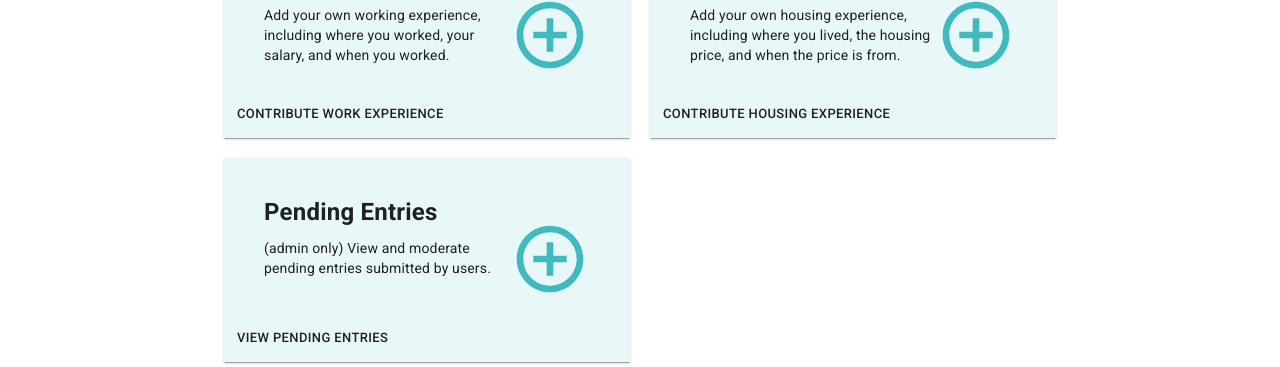
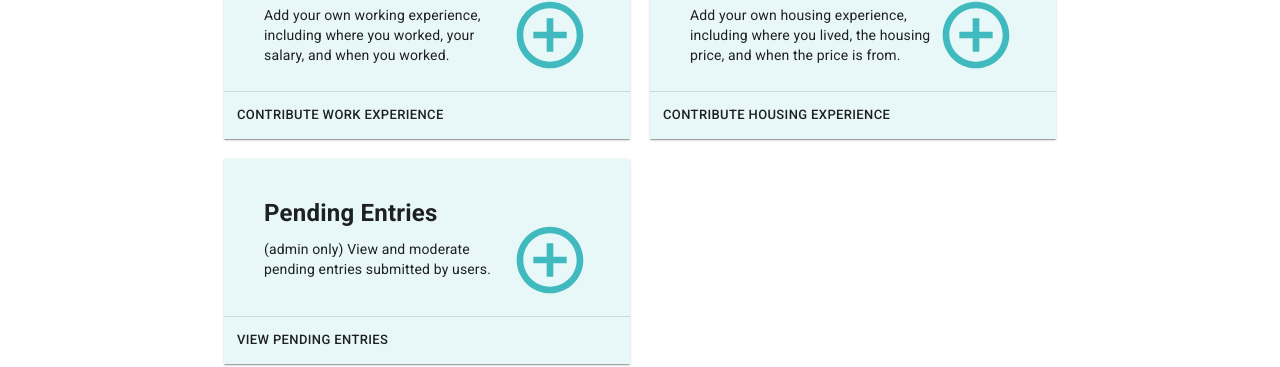
Before and after one commit to dxc2007/cs316project, a React (Create React App) app in the folder frontend/: page /profile in a window 1280 px wide. Shown: the part 390-757 px from the top of the page. Built offline with nearby package versions, Linux system fonts and the light colour scheme.

Commit message:
Added dividers

```diff
--- a/frontend/src/components/profile/options.profile.js
+++ b/frontend/src/components/profile/options.profile.js
@@ -8,6 +8,7 @@ import Container from '@material-ui/core/Container';
 import Button from '@material-ui/core/Button';
 import Typography from '@material-ui/core/Typography';
 import ControlPointOutlinedIcon from '@material-ui/icons/ControlPointOutlined';
+import Divider from '@material-ui/core/Divider';
 
 const useStyles = makeStyles({
     box: {
@@ -57,6 +58,7 @@ export default function Options() {
                             <ControlPointOutlinedIcon className={classes.circle} style={{ fontSize: 80 }} />
                         </Container>
                         </CardContent>
+                        <Divider />
                         <CardActions>
                             <Button size="small">Contribute Work Experience</Button>
                         </CardActions>
@@ -78,6 +80,7 @@ export default function Options() {
                             <ControlPointOutlinedIcon className={classes.circle} style={{ fontSize: 80 }} />
                         </Container>
                         </CardContent>
+                        <Divider />
                         <CardActions>
                             <Button size="small">Contribute Housing Experience</Button>
                         </CardActions>
@@ -99,6 +102,7 @@ export default function Options() {
                             <ControlPointOutlinedIcon className={classes.circle} style={{ fontSize: 80 }} />
                         </Container>
                         </CardContent>
+                        <Divider />
                         <CardActions>
                             <Button size="small">View pending entries</Button>
                         </CardActions>
```
